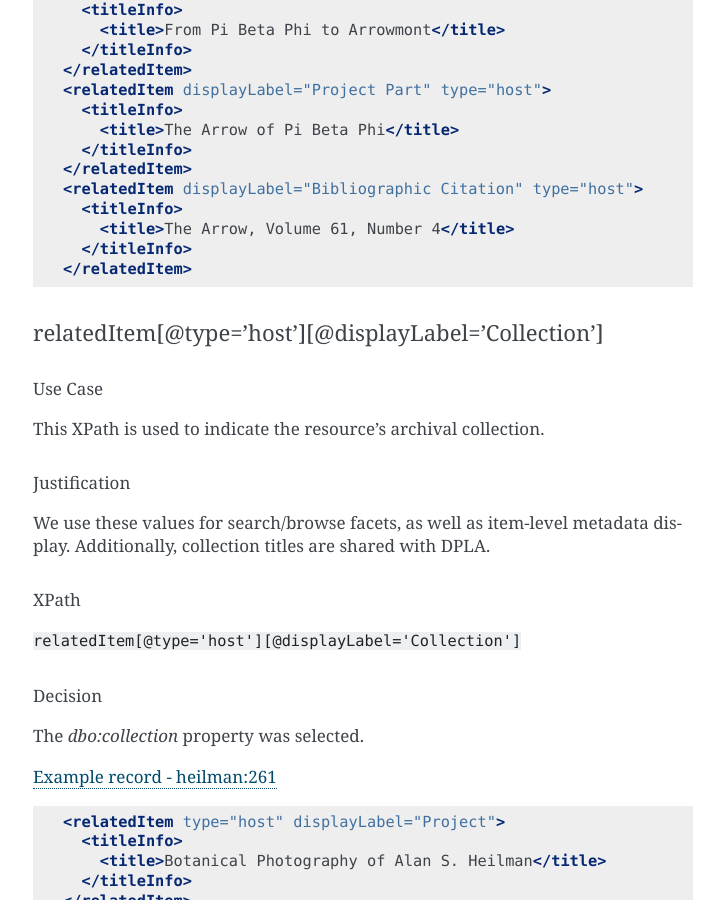
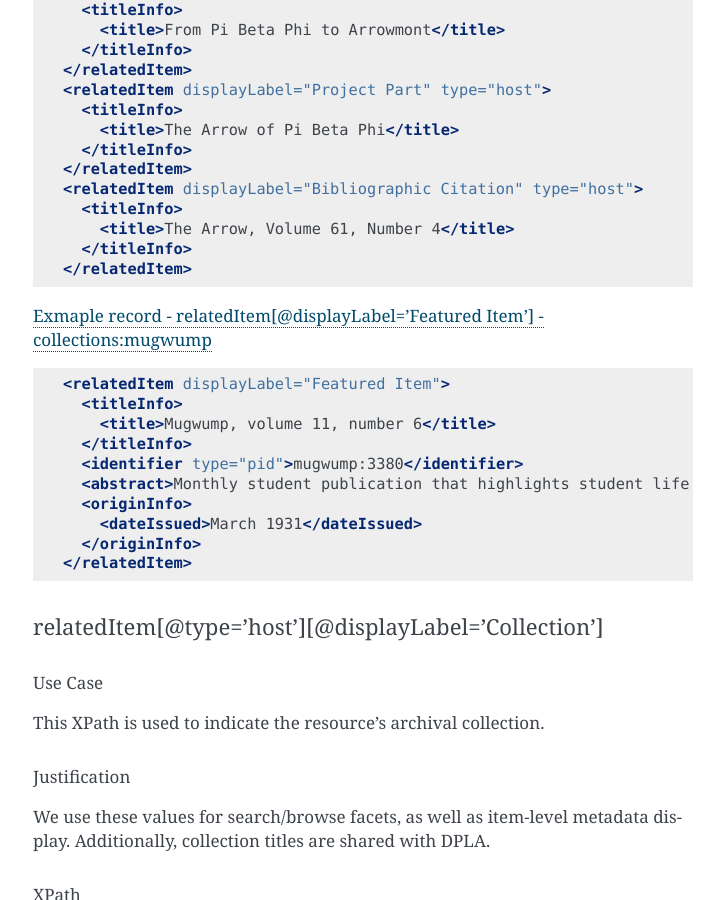
Before and after one commit to UTKcataloging/mods_to_rdf, a Sphinx documentation site: the page built from docs/source/contents/4_draft_mapping.rst, in a window 1280 px wide and 900 px high, scrolled down 48627 px. Shown: the whole window, without its empty margins (387-1111 px from the left). Built offline with Sphinx 7.4.7, drawn with Linux system fonts in a browser that asks for light colours; formulas are drawn with MathJax 3; some of the changed text lies outside the part shown.

Commit message:
Update do-not-migrate section for relatedItem; add XPath and example for `relatedItem[@displayLabel='Featured Item']`

```diff
--- a/docs/source/contents/4_draft_mapping.rst
+++ b/docs/source/contents/4_draft_mapping.rst
@@ -2188,7 +2188,8 @@
 ^^^^^
 :code:`relatedItem[not(@*)]` OR
 :code:`relatedItem[@type='host'][@displayLabel[matches(., 'project') or matches(., 'Project') or matches(., 'Digital Collection') or matches(., 'Project Part') or matches(., 'Is Part Of')]` OR
-:code:`relatedItem/abstract`
+:code:`relatedItem/abstract` OR
+:code:`relatedItem[@displayLabel='Featured Item']`
 
 Decision
 ^^^^^^^^
@@ -2251,6 +2252,21 @@
       <titleInfo>
         <title>The Arrow, Volume 61, Number 4</title>
       </titleInfo>
+    </relatedItem>
+
+`Exmaple record - relatedItem[@displayLabel='Featured Item'] - collections:mugwump <view-source:https://digital.lib.utk.edu/collections/islandora/object/collections:mugwump/datastream/MODS/view>`_
+
+.. code-block:: xml
+
+    <relatedItem displayLabel="Featured Item">
+      <titleInfo>
+        <title>Mugwump, volume 11, number 6</title>
+      </titleInfo>
+      <identifier type="pid">mugwump:3380</identifier>
+      <abstract>Monthly student publication that highlights student life issues, sports, literary critiques, poetry, as well as cartoons and art work.</abstract>
+      <originInfo>
+        <dateIssued>March 1931</dateIssued>
+      </originInfo>
     </relatedItem>
 
 relatedItem[@type='host'][@displayLabel='Collection']
```
